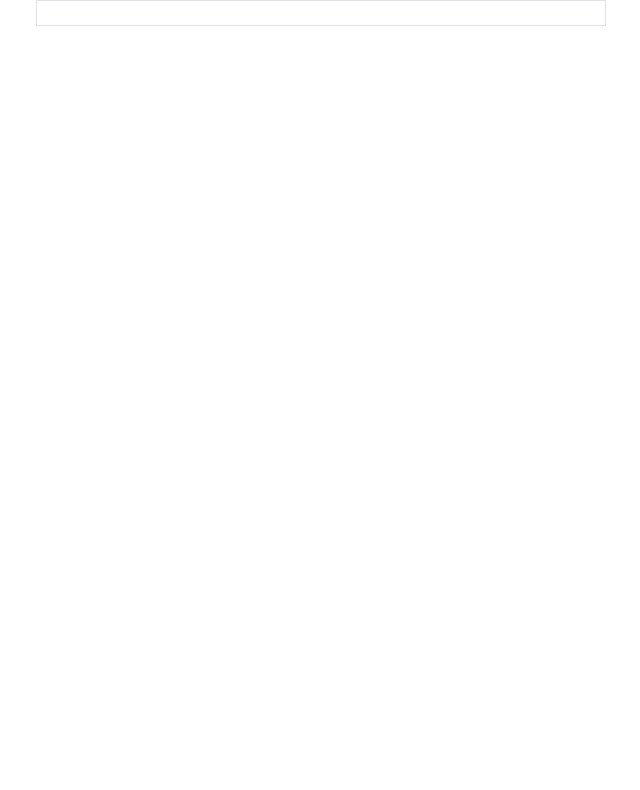
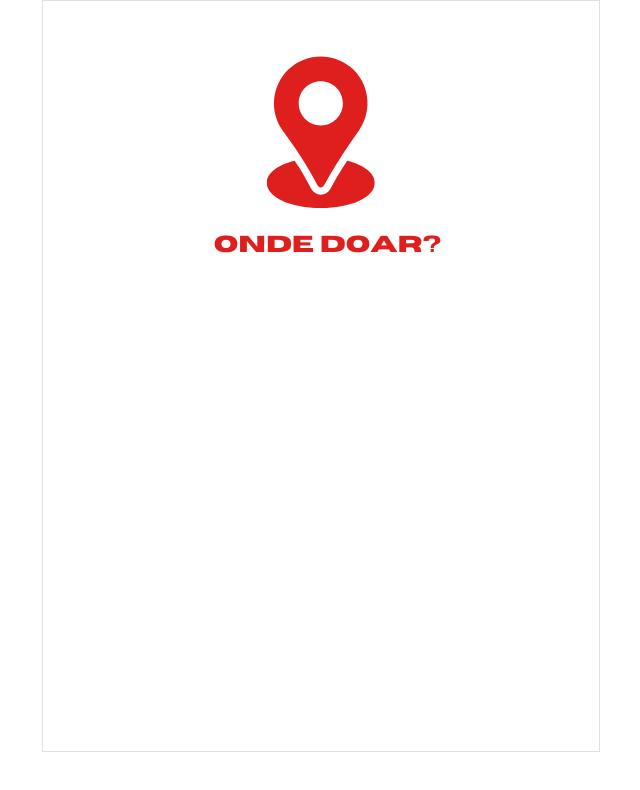
Before and after one commit to EduUDev/App-doa-es, a plain HTML site: page ondeDoar.html in a window 1280 px wide. Shown: the whole page, without its empty margins (319-959 px from the left). Drawn offline with Linux system fonts and the light colour scheme.

Commit message:
mudanças

```diff
--- a/ondeDoar.html
+++ b/ondeDoar.html
@@ -15,11 +15,14 @@
 
     <div class="container">
         <div class="row">
-            <div class="offset-3 col-6 offset-3 border text-center">
-
-                <div id="map"></div><br> <!--ESPAÇO PARA A API DO GOOGLE MAPS-->
+            <div>
+                <div class="offset-3 col-6 offset-3 border text-center">
+                    <img src="img/desingOndedoar.png" alt="" srcset="" class="">
 
 
+
+
+                </div>
             </div>
 
         </div>
```
Also changed, not shown: img/desingOndedoar.png (added).
